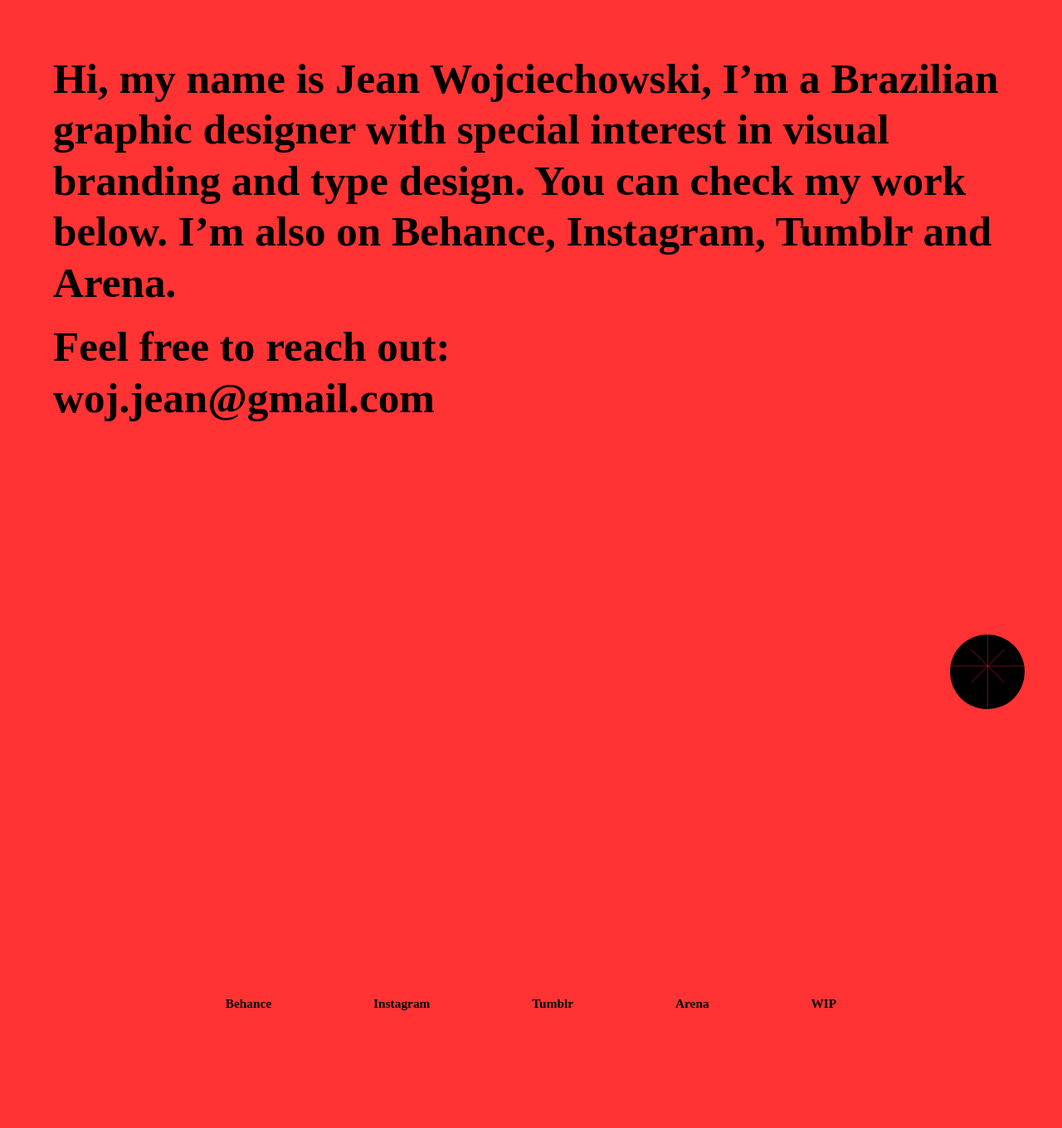
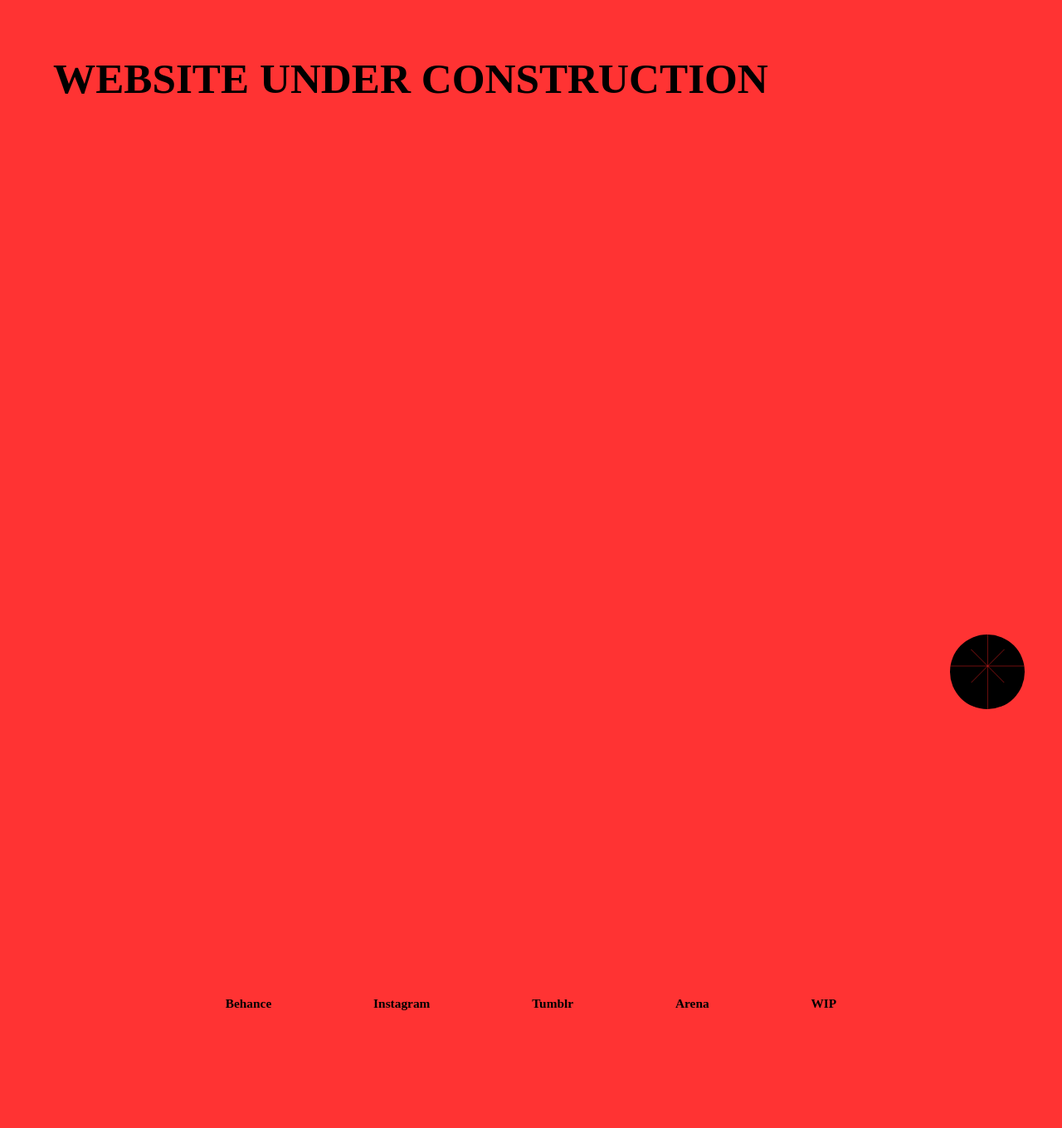
Before and after one commit to rnmp/jeans-dope-site, a Jekyll site: the page built from index.md, in a window 1280 px wide. Shown: the whole page at 83% size. Built offline with Jekyll 4.4.1, drawn with Linux system fonts in a browser that asks for light colours; some web fonts are replaced.

Commit message:
Updated Index

```diff
--- a/index.md
+++ b/index.md
@@ -4,7 +4,4 @@ body_class: homepage
 layout: homepage
 ---
 
-Hi, my name is Jean Wojciechowski, I’m a Brazilian graphic designer with special interest in visual branding and type design.
-You can check my work below. I’m also on <a href="{{ site.links.behance }}">Behance</a>, <a href="{{ site.links.instagram }}">Instagram</a>, <a href="{{ site.links.tumblr }}">Tumblr</a> and <a href="{{ site.links.arena }}">Arena</a>.
-
-Feel free to reach out:<br /><a href="mailto:woj.jean@gmail.com">woj.jean@gmail.com</a>
+WEBSITE UNDER CONSTRUCTION
```
